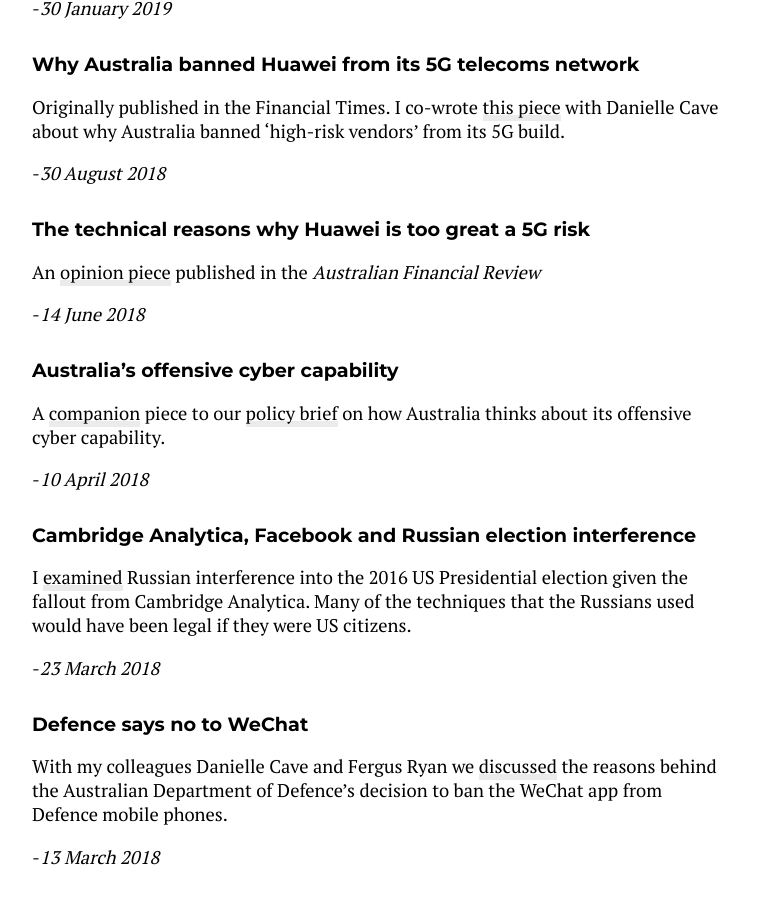
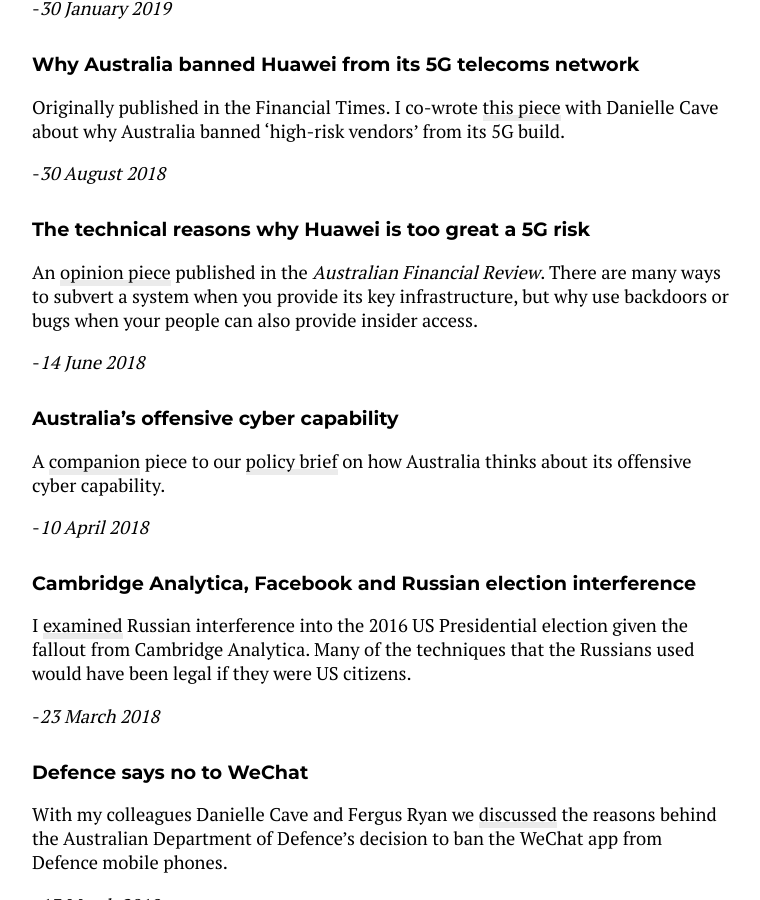
Before and after one commit to tomatospy/tomatospy.github.io, a Jekyll site: the page built from writings.md, in a window 1280 px wide and 900 px high, scrolled down 4785 px. Shown: the whole window, without its empty margins (258-1018 px from the left). Built offline with Jekyll 4.4.1, drawn with Linux system fonts in a browser that asks for light colours; nearby versions of some CDN libraries.

Commit message:
updated publications

```diff
--- a/writings.md
+++ b/writings.md
@@ -108,7 +108,7 @@ Originally published in the Financial Times. I co-wrote [this piece](https://www
 -*30 August 2018*
 
 ##### [The technical reasons why Huawei is too great a 5G risk](https://www.afr.com/opinion/the-technical-reasons-why-huawei-too-great-a-5g-risk-20180614-h11e3o)
-An [opinion piece](https://www.afr.com/opinion/the-technical-reasons-why-huawei-too-great-a-5g-risk-20180614-h11e3o) published in the *Australian Financial Review*
+An [opinion piece](https://www.afr.com/opinion/the-technical-reasons-why-huawei-too-great-a-5g-risk-20180614-h11e3o) published in the *Australian Financial Review*. There are many ways to subvert a system when you provide its key infrastructure, but why use backdoors or bugs when your people can also provide insider access.
 
 -*14 June 2018*
 
```
